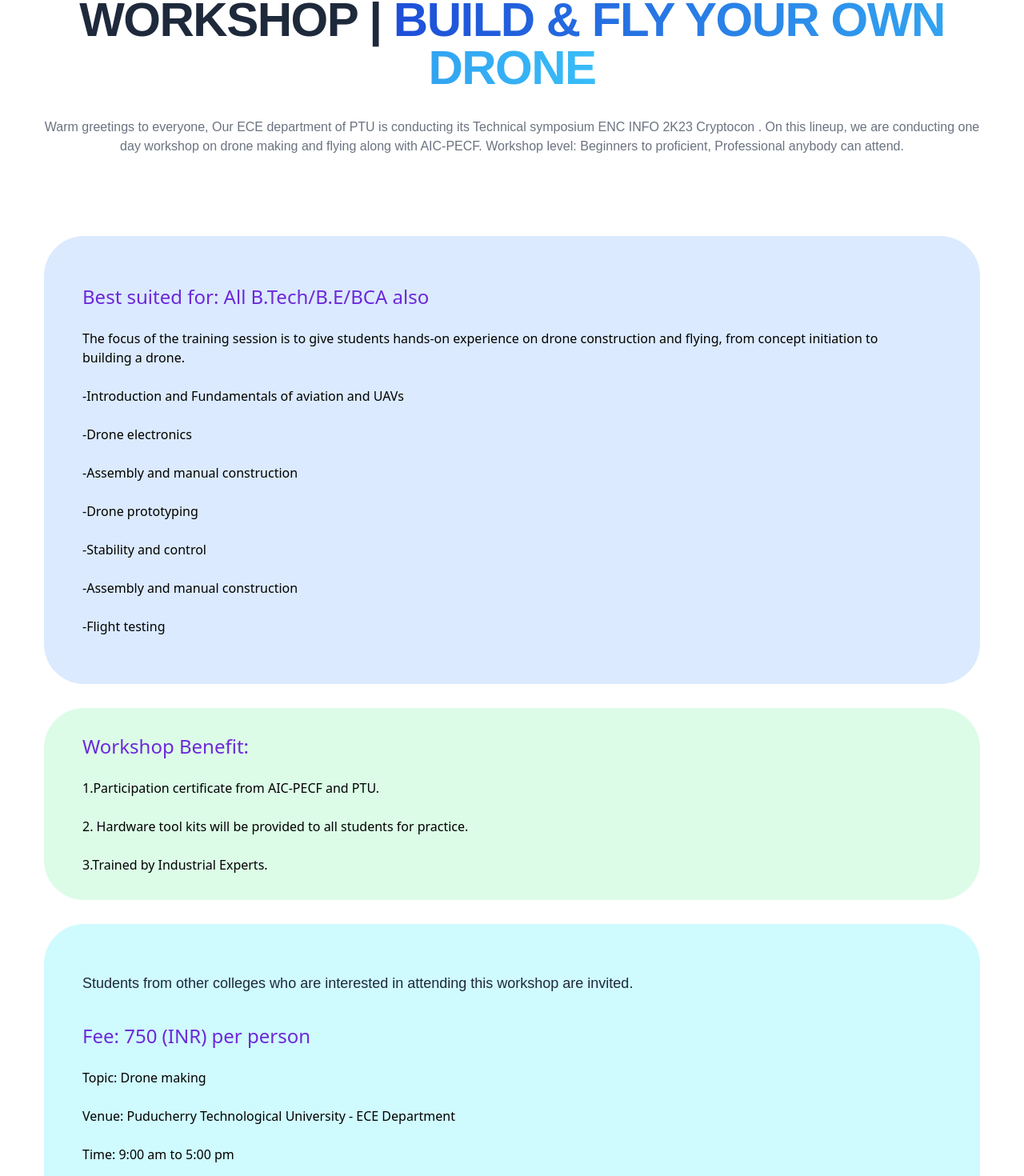
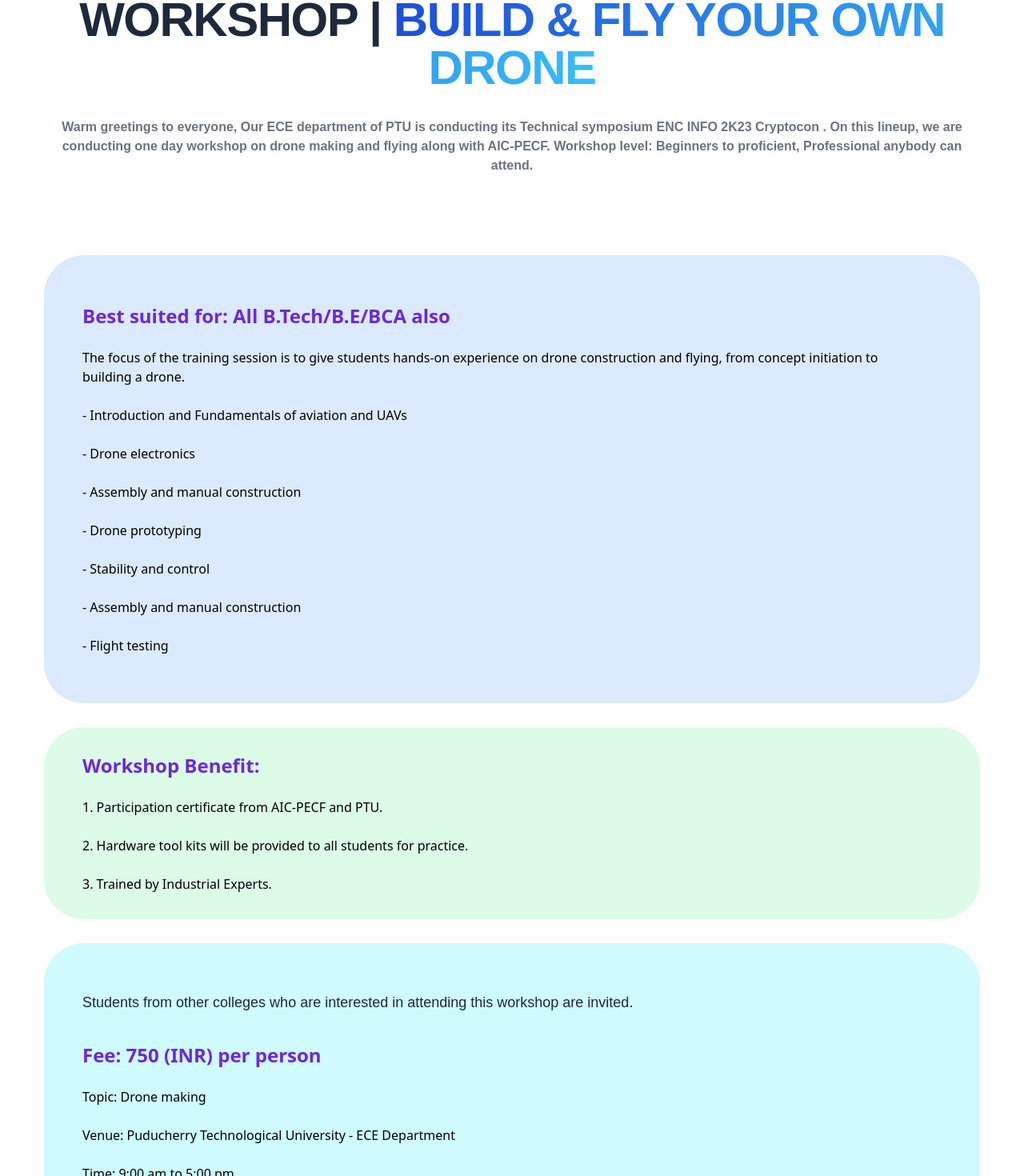
Before and after one commit to akshay1027/ENCINFO-2023, a React (Create React App) app: page /workshop in a window 1280 px wide. Shown: the part 150-1620 px from the top of the page at 80% size. Built offline with nearby package versions, Linux system fonts and the light colour scheme.

Commit message:
UI changes

```diff
--- a/src/components/About.js
+++ b/src/components/About.js
@@ -1,4 +1,4 @@
-import React,{useRef} from 'react';
+import React, { useRef } from 'react';
 
 // import about data
 import { aboutData } from '../data';
@@ -25,7 +25,7 @@
               {title}
             </h2>
             <p
-              className='max-w-[474px] mx-auto xl:mx-0 dark:text-gray-400'
+              className='max-w-[474px] font-medium mx-auto xl:mx-0 dark:text-gray-400'
               data-aos='fade-up'
               data-aos-delay='400'
             >
--- a/src/components/Workshop.js
+++ b/src/components/Workshop.js
@@ -25,7 +25,7 @@
               {title}
             </h2>
             <p
-              className='max-w-[474px] mx-auto xl:mx-0'
+              className='max-w-[474px] mx-auto xl:mx-0 font-medium'
               data-aos='fade-down'
               data-aos-delay='400'
             >
--- a/src/components/googleformtest.js
+++ b/src/components/googleformtest.js
@@ -11,7 +11,7 @@
           <h1 class="mb-8 text-4xl font-extrabold leading-none tracking-normal text-slate-800 md:text-6xl md:tracking-tight" >
             <span className="dark:text-white" data-aos='fade-down' >WORKSHOP</span> | <span data-aos='fade-up' class="block w-full py-2 text-transparent bg-clip-text leading-12 bg-gradient-to-r from-blue-700 to-sky-400 lg:inline">BUILD & FLY YOUR OWN DRONE</span>
           </h1>
-          <h3 data-aos='fade-left' className="font-mono text-gray-500 dark:text-white">Warm greetings to everyone,
+          <h3 data-aos='fade-left' className="font-mono text-gray-500 dark:text-white font-semibold">Warm greetings to everyone,
             Our ECE department of PTU is conducting its Technical symposium ENC INFO 2K23 Cryptocon . On this lineup, we are conducting one day workshop on drone making and flying along with AIC-PECF.
             Workshop level: Beginners to proficient, Professional anybody can attend.</h3>
 
@@ -26,15 +26,15 @@
                 <div className='flex-1 xl:pr-12'>
 
                   <ul className="list-outside py-3 text-left" data-aos='fade-right'>
-                    <li className="py-3 text-2xl text-violet-700">Best suited for: All B.Tech/B.E/BCA also</li>
+                    <li className="py-3 text-2xl text-violet-700 font-semibold">Best suited for: All B.Tech/B.E/BCA also</li>
                     <li className="py-3">The focus of the training session is to give students hands-on experience on drone construction and flying, from concept initiation to building a drone.</li>
-                    <li className="py-3">-Introduction and Fundamentals of aviation and UAVs</li>
-                    <li className="py-3">-Drone electronics</li>
-                    <li className="py-3">-Assembly and manual construction</li>
-                    <li className="py-3">-Drone prototyping</li>
-                    <li className="py-3">-Stability and control </li>
-                    <li className="py-3">-Assembly and manual construction </li>
-                    <li className="py-3">-Flight testing</li>
+                    <li className="py-3 font-medium">- Introduction and Fundamentals of aviation and UAVs</li>
+                    <li className="py-3 font-medium">- Drone electronics</li>
+                    <li className="py-3 font-medium">- Assembly and manual construction</li>
+                    <li className="py-3 font-medium">- Drone prototyping</li>
+                    <li className="py-3 font-medium">- Stability and control </li>
+                    <li className="py-3 font-medium">- Assembly and manual construction </li>
+                    <li className="py-3 font-medium">- Flight testing</li>
                   </ul>  </div>
               </div>
             </div>
@@ -50,10 +50,10 @@
               <div className='bg-green-100 rounded-[50px] min-h-[240px] px-12 pb-12 flex flex-col text-center xl:flex-row xl:items-center xl:text-left  xl:gap-x-[60px] xl:pb-0'>
                 <div className='flex-1 xl:pr-12'>
                   <ul className="list-outside py-3" data-aos='fade-left'>
-                    <li className="py-3 text-left text-2xl text-violet-700">Workshop Benefit: </li>
-                    <li className="py-3 text-left">1.Participation certificate from AIC-PECF and PTU.</li>
-                    <li className="py-3 text-left">2. Hardware tool kits will be provided to all students for practice.</li>
-                    <li className="py-3 text-left">3.Trained by Industrial Experts.</li>
+                    <li className="py-3 text-left text-2xl text-violet-700 font-semibold">Workshop Benefit: </li>
+                    <li className="py-3 text-left font-medium">1. Participation certificate from AIC-PECF and PTU.</li>
+                    <li className="py-3 text-left font-medium">2. Hardware tool kits will be provided to all students for practice.</li>
+                    <li className="py-3 text-left font-medium">3. Trained by Industrial Experts.</li>
                   </ul>
                 </div>
               </div>
@@ -68,13 +68,13 @@
             <div className='container mx-auto'>
               <div className='bg-cyan-100 rounded-[50px] min-h-[240px] px-12 py-12 flex flex-col text-center xl:flex-row xl:items-center xl:text-left  xl:gap-x-[60px] xl:pb-0'>
                 <div className='flex-1 xl:pr-12'>
-                  <h1 className="text-lg text-left py-3"> Students from other colleges who are interested in attending this workshop are invited.</h1>
+                  <h1 className="text-lg text-left py-3 font-medium"> Students from other colleges who are interested in attending this workshop are invited.</h1>
                   <ul className="list-outside py-3" data-aos='fade-left'>
-                    <li className="py-3 text-left text-2xl text-violet-700">Fee: 750 (INR) per person </li>
-                    <li className="py-3 text-left">Topic: Drone making</li>
-                    <li className="py-3 text-left">Venue: Puducherry Technological University - ECE Department</li>
-                    <li className="py-3 text-left">Time: 9:00 am to 5:00 pm</li>
-                    <li className="py-3 text-left">Date: 18 to 21 Feb 2023</li>
+                    <li className="py-3 text-left text-2xl text-violet-700 font-semibold">Fee: 750 (INR) per person </li>
+                    <li className="py-3 text-left font-medium">Topic: Drone making</li>
+                    <li className="py-3 text-left font-medium">Venue: Puducherry Technological University - ECE Department</li>
+                    <li className="py-3 text-left font-medium">Time: 9:00 am to 5:00 pm</li>
+                    <li className="py-3 text-left font-medium">Date: 18 to 21 Feb 2023</li>
                   </ul>
                 </div>
               </div>
@@ -82,7 +82,7 @@
           </section>
 
           <div align="center" className="my-[50px]">
-            <h1 className="text-3xl py-2 dark:text-neutral-300"><a className="text-blue-500 hover:text-yellow-400 dark:hover:text-yellow-500 dark:text-white" href="https://forms.gle/f8gxqtZfZxjnyb158">Click Here </a>or Fill This Form To Register</h1>
+            <h1 className="text-3xl py-2 dark:text-neutral-300"><a className="text-blue-500 hover:text-purple-500 dark:hover:text-yellow-500 dark:text-white font-bold" href="https://forms.gle/f8gxqtZfZxjnyb158">Click Here </a>or Fill This Form To Register</h1>
             <iframe className=" sm:w-11/12 sm:h-full w-full h-full aspect-[1/2] sm:aspect-[1/2] sm:align-center " src="https://docs.google.com/forms/d/e/1FAIpQLSeg3nZ6zLsUGIpr-sGepZEqAPLSkf-pj046gGSsZu81H14qUw/viewform"></iframe></div>
         </div>
       </div>
```
Also changed, not shown: src/components/Footer.js (+3 -3 lines).
